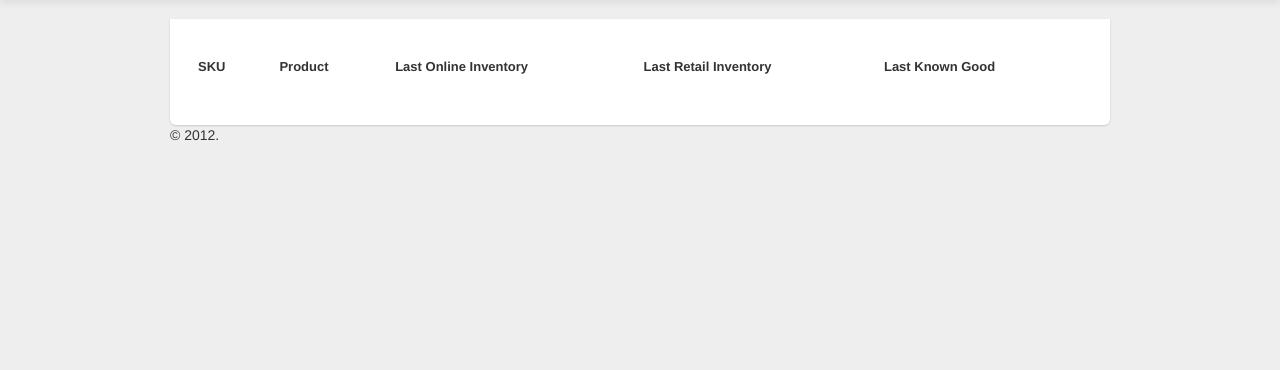
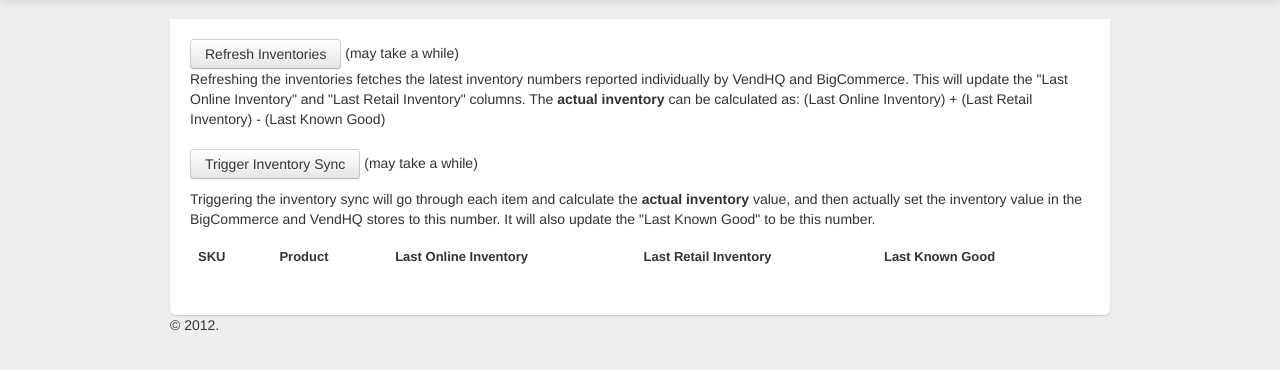
Before and after one commit to stanford-student-enterprises/store_manager, a Django app: template store_manager/templates/compare.html in a window 1280 px wide. Shown: the part 41-411 px from the top of the page. Run offline with Django 3.2, Linux system fonts and the light colour scheme; the template is opened without the code that fills it, so the values that code supplies are empty; parts of the project's set-up code (start-up, migrations or seed data) failed here and were passed over; some libraries are stand-ins or nearby versions.

Commit message:
Updated to make website much clearer

```diff
--- a/store_manager/inventory_sync/api_connectors.py
+++ b/store_manager/inventory_sync/api_connectors.py
@@ -3,7 +3,7 @@ import httplib2
 import json
 from urllib import urlencode
 
-from inventory_sync.models import ProductInventorySnapshot
+from models import ProductInventorySnapshot
 
 class StoreAPIConnector(object):
     def __init__(self, username, api_token, base_api_url):
--- a/store_manager/inventory_sync/urls.py
+++ b/store_manager/inventory_sync/urls.py
@@ -5,6 +5,7 @@ urlpatterns = patterns('inventory_sync.views',
     url(r'store/', 'store_inventory'),
     url(r'online/',  'online_inventory'),
     url(r'update/', 'update_snapshots'),
+    url(r'sync/', 'sync'),
     url(r'product/(?P<sku>\w+)/', 'product'),
     url(r'compare/', 'compare'),
 )
--- a/store_manager/templates/compare.html
+++ b/store_manager/templates/compare.html
@@ -9,6 +9,15 @@
 {% endblock %}
 
 {% block content %}
+<a class="btn" href="/inventory/update/">Refresh Inventories</a> (may take a while)
+<p>Refreshing the inventories fetches the latest inventory numbers reported individually by VendHQ and BigCommerce.
+This will update the "Last Online Inventory" and "Last Retail Inventory" columns. The <strong>actual inventory</strong>
+can be calculated as: (Last Online Inventory) + (Last Retail Inventory) - (Last Known Good)
+<br /><br />
+<a class="btn" href="/inventory/sync/">Trigger Inventory Sync</a> (may take a while)
+<p>Triggering the inventory sync will go through each item and calculate the <strong>actual inventory</strong> value,
+and then actually set the inventory value in the BigCommerce and VendHQ stores to this number. It will also update the "Last Known Good"
+to be this number.<p>
 <h1>{{ type }}</h1>
 <table class="table" id="sortTable">
     <thead>
```
Also changed, not shown: store_manager/inventory_sync/sync.py (+6 -3 lines), store_manager/inventory_sync/views.py (+16 -2 lines), __init__.py (added), 5 other files.
